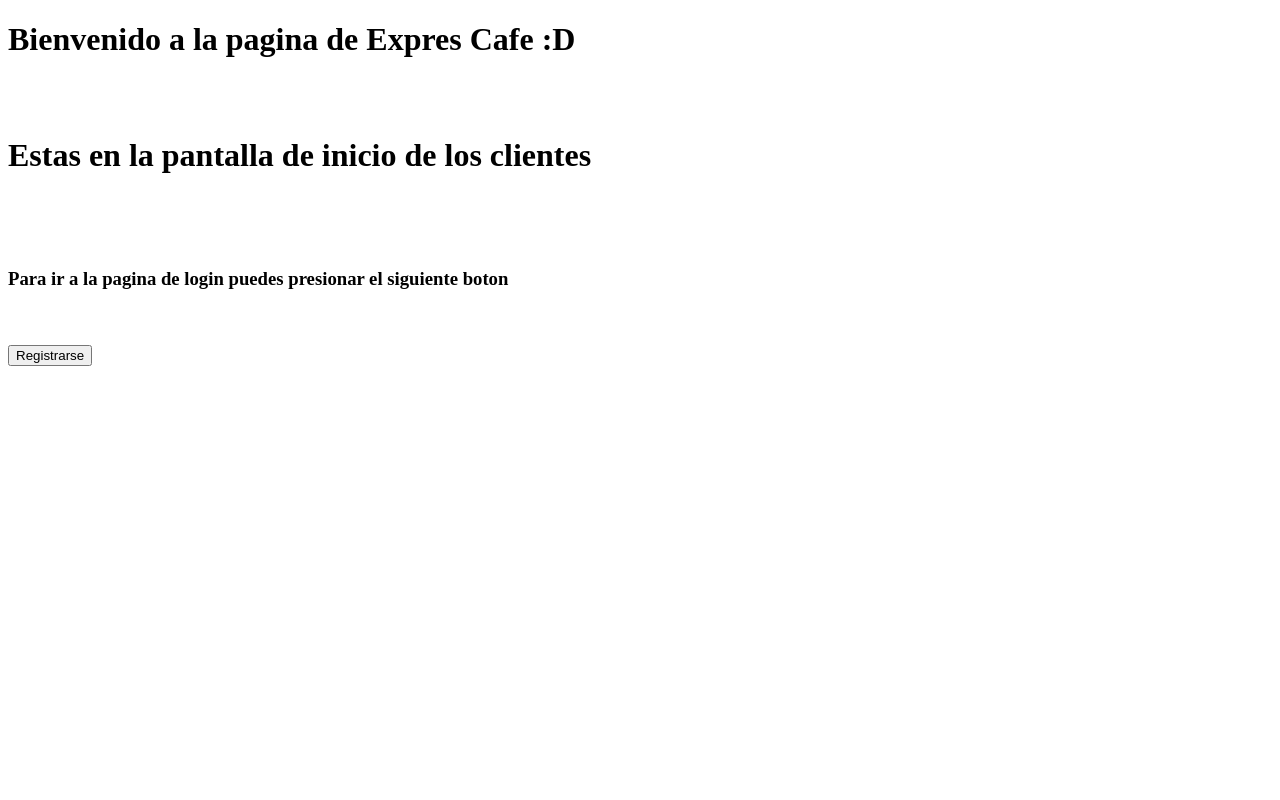
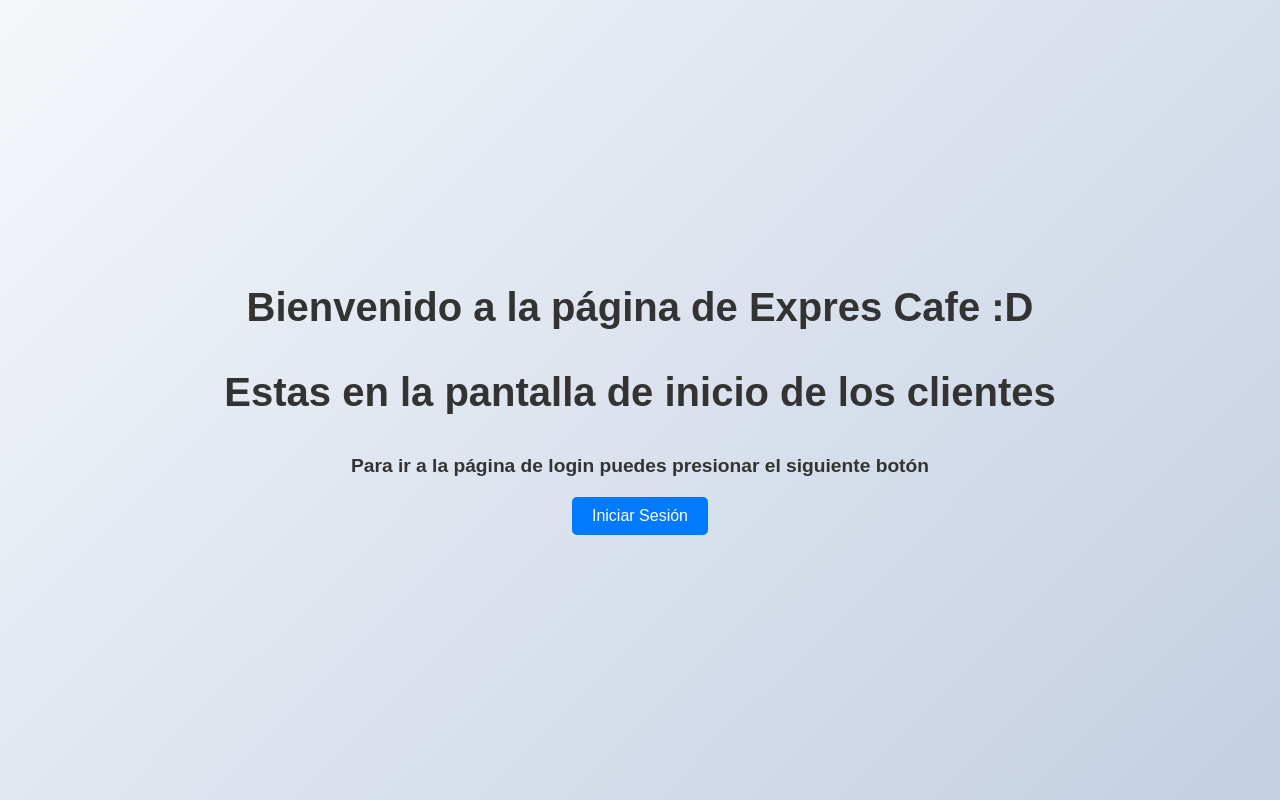
Before and after one commit to IIJaredII/BrewCoffeAdmin, a website: page public/cliente/html/index.html in a window 1280 px wide. Drawn offline with Linux system fonts and the light colour scheme.

Commit message:
Update index.html

```diff
--- a/public/cliente/html/index.html
+++ b/public/cliente/html/index.html
@@ -4,14 +4,53 @@
     <meta charset="UTF-8">
     <meta name="viewport" content="width=device-width, initial-scale=1.0">
     <title>Inicio</title>
+    <style>
+        /* Estilos CSS */
+        /* Estilo del cuerpo */
+        body {
+            font-family: 'Arial', sans-serif;
+            margin: 0;
+            padding: 0;
+            display: flex;
+            flex-direction: column;
+            align-items: center;
+            justify-content: center;
+            height: 100vh;
+            background: linear-gradient(135deg, #f5f7fa, #c3cfe2);
+            color: #333;
+            text-align: center;
+        }
+        /* Estilo de los encabezados h1 */
+        h1 {
+            font-size: 2.5em;
+            margin: 20px 0;
+        }
+        /* Estilo de los encabezados h3 */
+        h3 {
+            font-size: 1.2em;
+            margin: 20px 0;
+        }
+        /* Estilo de los botones */
+        button {
+            padding: 10px 20px;
+            font-size: 1em;
+            color: #fff;
+            background-color: #007bff;
+            border: none;
+            border-radius: 5px;
+            cursor: pointer;
+            transition: background-color 0.3s;
+        }
+        /* Efecto hover en los botones */
+        button:hover {
+            background-color: #0056b3;
+        }
+    </style>
 </head>
 <body>
-    <h1>Bienvenido a la pagina de Expres Cafe :D</h1>
-    <br><br>
+    <h1>Bienvenido a la página de Expres Cafe :D</h1>
     <h1>Estas en la pantalla de inicio de los clientes</h1>
-    <br><br><br>
-    <h3>Para ir a la pagina de login puedes presionar el siguiente boton</h3>
-    <br><br>
-    <button type="button" onclick="window.location.href='/iniciar-sesion'">Registrarse</button>
+    <h3>Para ir a la página de login puedes presionar el siguiente botón</h3>
+    <button type="button" onclick="window.location.href='/iniciar-sesion'">Iniciar Sesión</button>
 </body>
 </html>
```
